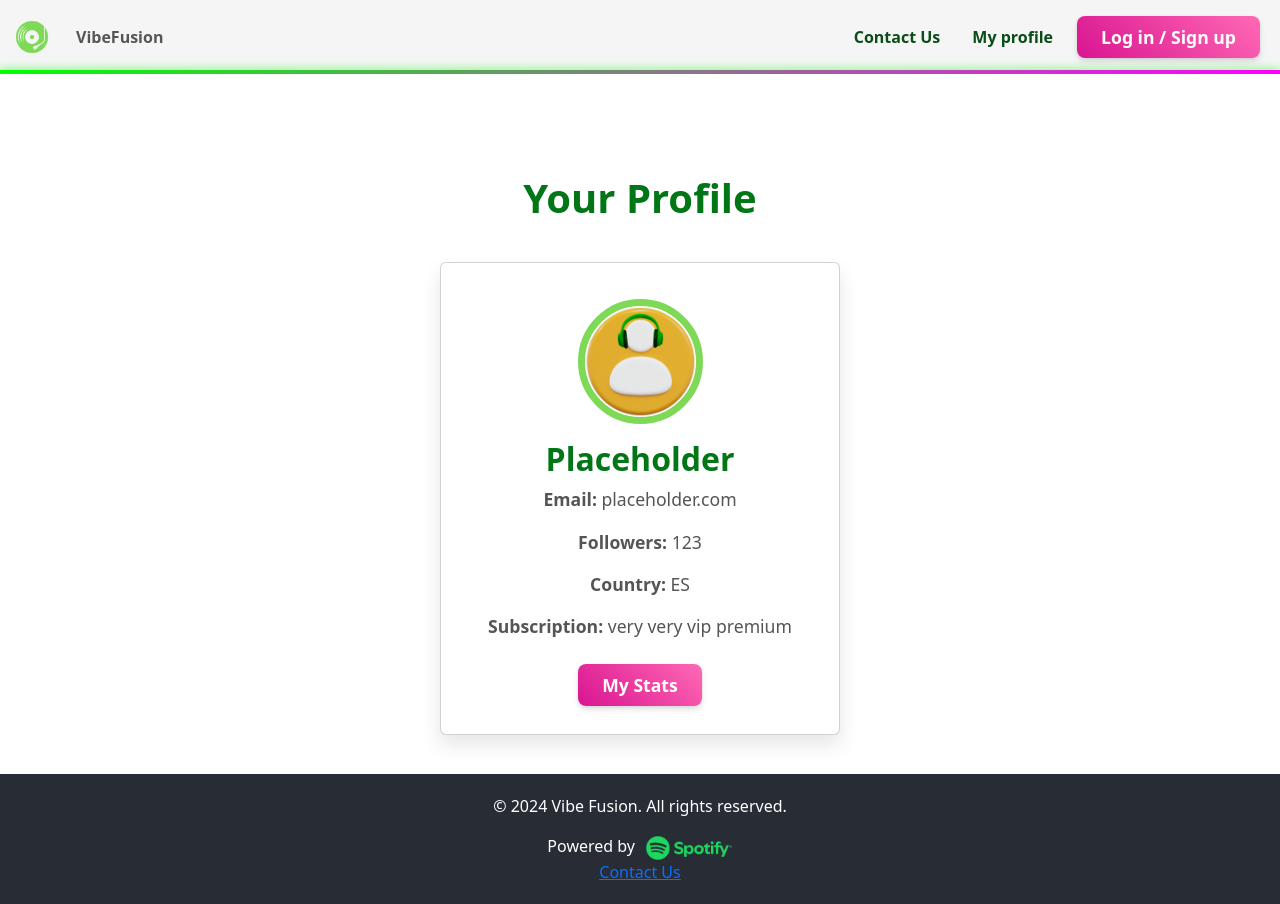
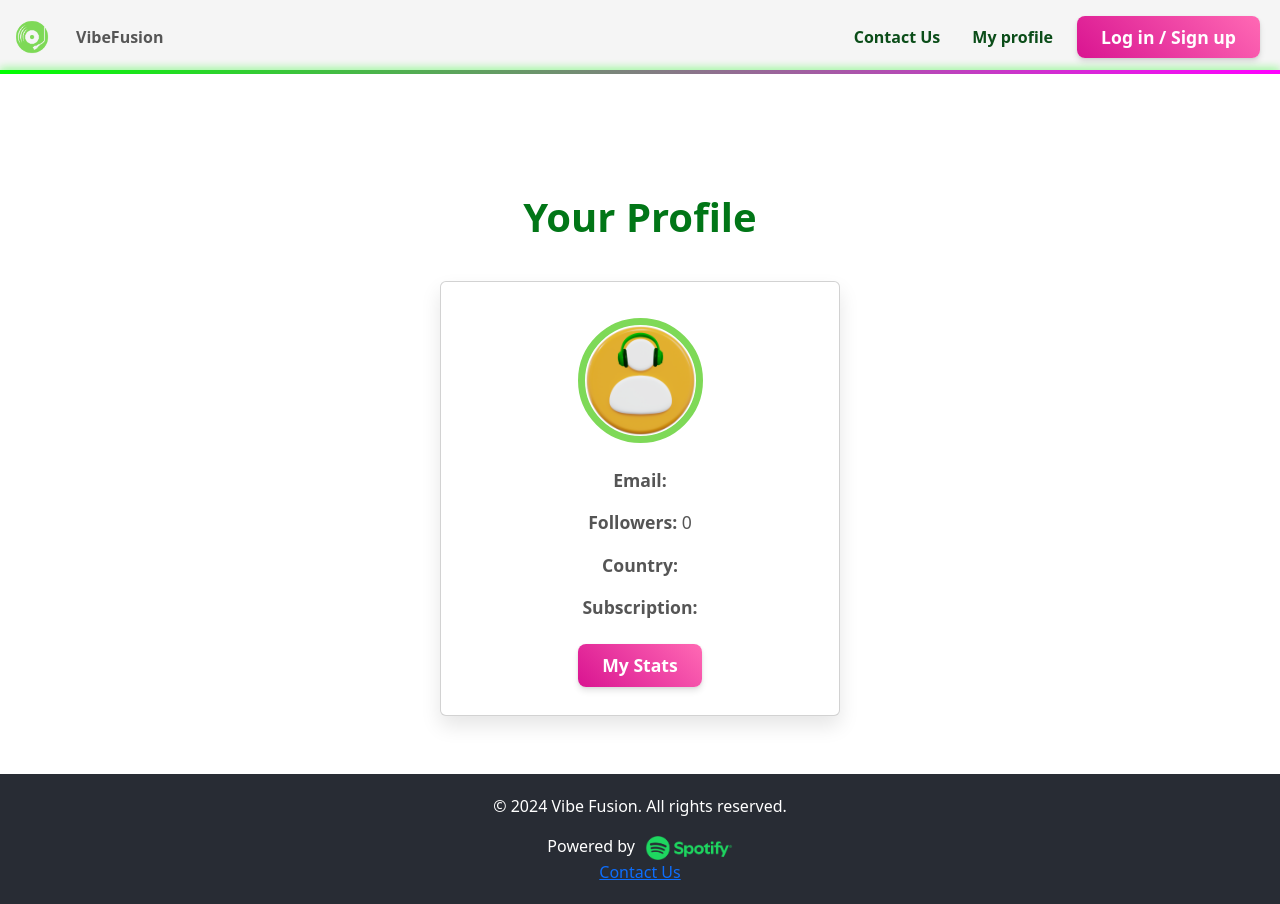
Before and after one commit to morgharrisx/fullstack-3, a React (Create React App) app in the folder frontend/: page /profile in a window 1280 px wide. Built offline with nearby package versions, Linux system fonts and the light colour scheme; no server answers; the HTML template or start-up script is replaced by a standard one.

Commit message:
changes as per PR review

```diff
--- a/frontend/src/Profile/Profile.js
+++ b/frontend/src/Profile/Profile.js
@@ -8,14 +8,14 @@ import { Link } from 'react-router-dom'
 
 const UserProfile = () => {
   const [userProfile, setUserProfile] = useState({
-    display_name: 'Placeholder',
-    email: 'placeholder.com',
-    followers: { total: 123 },
-    country: 'ES',
-    product: 'very very vip premium',
+    display_name: '',
+    email: '',
+    followers: { total: 0 },
+    country: '',
+    product: '',
     images: [],
-    height: 5,
-    width: 5
+    height: 0,
+    width: 0
   });
 
   useEffect(() => {
```
